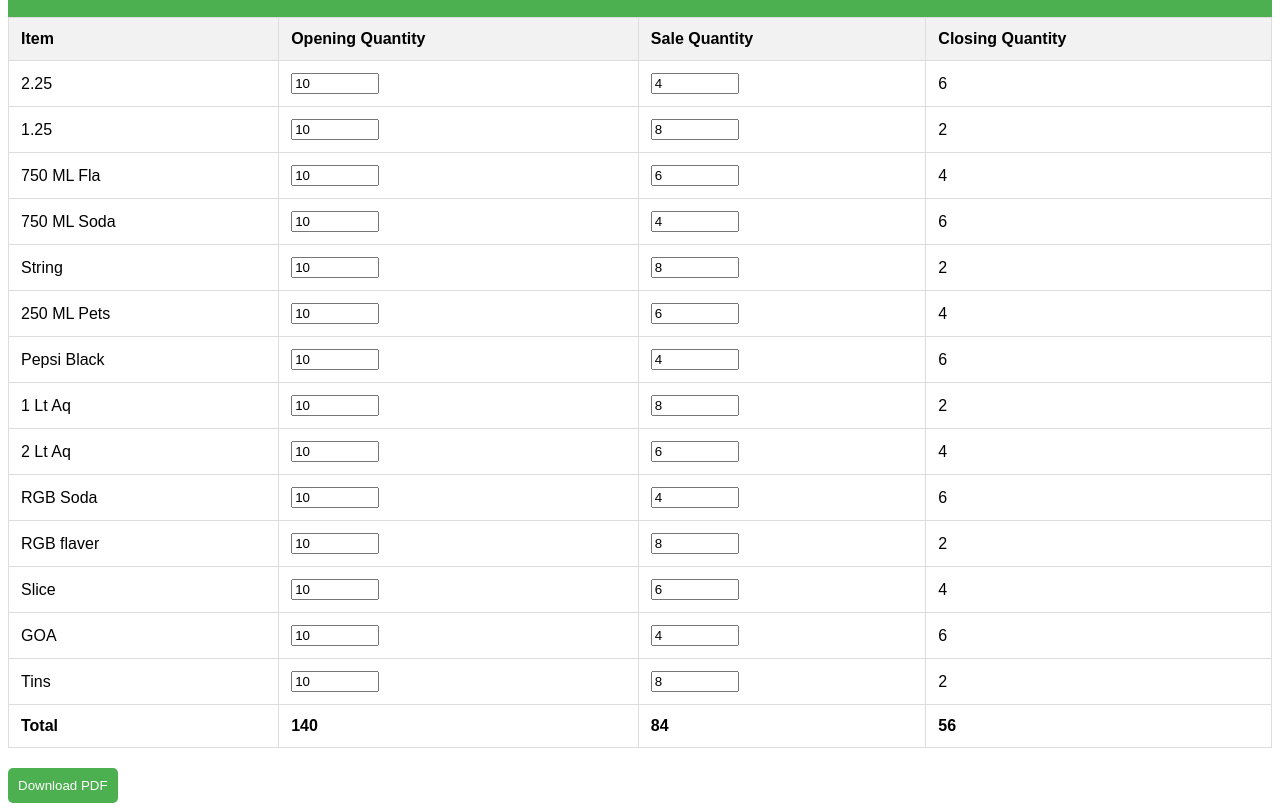
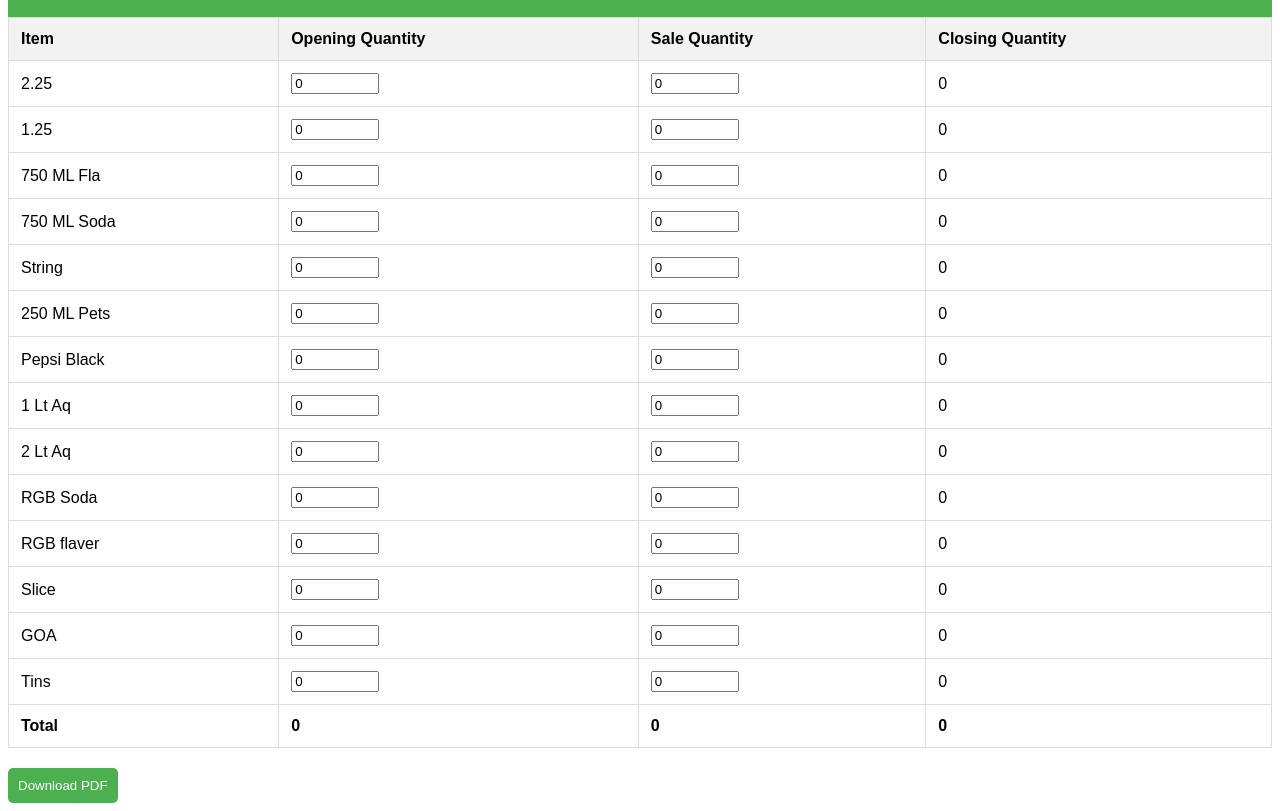
Before and after one commit to Mohan-Ganta/BillingApp, a plain HTML site: page dc.html in a window 1280 px wide. Shown: the part 59-870 px from the top of the page. Drawn offline with Linux system fonts and the light colour scheme.

Commit message:
Add files via upload

```diff
--- a/dc.html
+++ b/dc.html
@@ -143,18 +143,15 @@
             }
 
             // Function to add a new row to the table
-            function addRow(item, openingQuantity, saleQuantity) {
+            function addRow(item) {
                 const row = document.createElement('tr');
                 row.innerHTML = `
                     <td>${item}</td>
-                    <td><input type="number" value="${openingQuantity}" min="0" class="openingQuantity"></td>
-                    <td><input type="number" value="${saleQuantity}" min="0" class="saleQuantity"></td>
-                    <td>${openingQuantity - saleQuantity}</td>
+                    <td><input type="number" value="0" min="0" class="openingQuantity"></td>
+                    <td><input type="number" value="0" min="0" class="saleQuantity"></td>
+                    <td>0</td>
                 `;
                 tableBody.appendChild(row);
-
-                // Update totals for each row
-                updateTotals({ openingQuantity, saleQuantity });
 
                 // Attach event listeners to input fields for dynamic updates
                 const inputFields = row.querySelectorAll('input');
@@ -170,27 +167,27 @@
                 const openingQuantity = parseInt(row.querySelector('.openingQuantity').value, 10) || 0;
                 const saleQuantity = parseInt(row.querySelector('.saleQuantity').value, 10) || 0;
 
-                row.cells[2].textContent = openingQuantity - saleQuantity;
+                row.cells[3].textContent = openingQuantity - saleQuantity;
 
                 // Update totals for each row
                 updateTotals({ openingQuantity, saleQuantity });
             }
 
             // Sample data, you can replace this with dynamic data from your backend
-            addRow('2.25', 10, 4);
-            addRow('1.25', 10, 8);
-            addRow('750 ML Fla', 10, 6);
-            addRow('750 ML Soda ', 10, 4);
-            addRow('String', 10, 8);
-            addRow('250 ML Pets', 10, 6);
-            addRow('Pepsi Black', 10, 4);
-            addRow('1 Lt Aq', 10, 8);
-            addRow('2 Lt  Aq', 10, 6);
-            addRow('RGB Soda', 10, 4);
-            addRow('RGB flaver', 10, 8);
-            addRow('Slice', 10, 6);
-            addRow('GOA', 10, 4);
-            addRow('Tins', 10, 8);
+            addRow('2.25');
+            addRow('1.25');
+            addRow('750 ML Fla');
+            addRow('750 ML Soda');
+            addRow('String');
+            addRow('250 ML Pets');
+            addRow('Pepsi Black');
+            addRow('1 Lt Aq');
+            addRow('2 Lt Aq');
+            addRow('RGB Soda');
+            addRow('RGB flaver');
+            addRow('Slice');
+            addRow('GOA');
+            addRow('Tins');
 
             window.downloadPDF = function () {
                 const element = document.body; // This can be any element on your page
```
